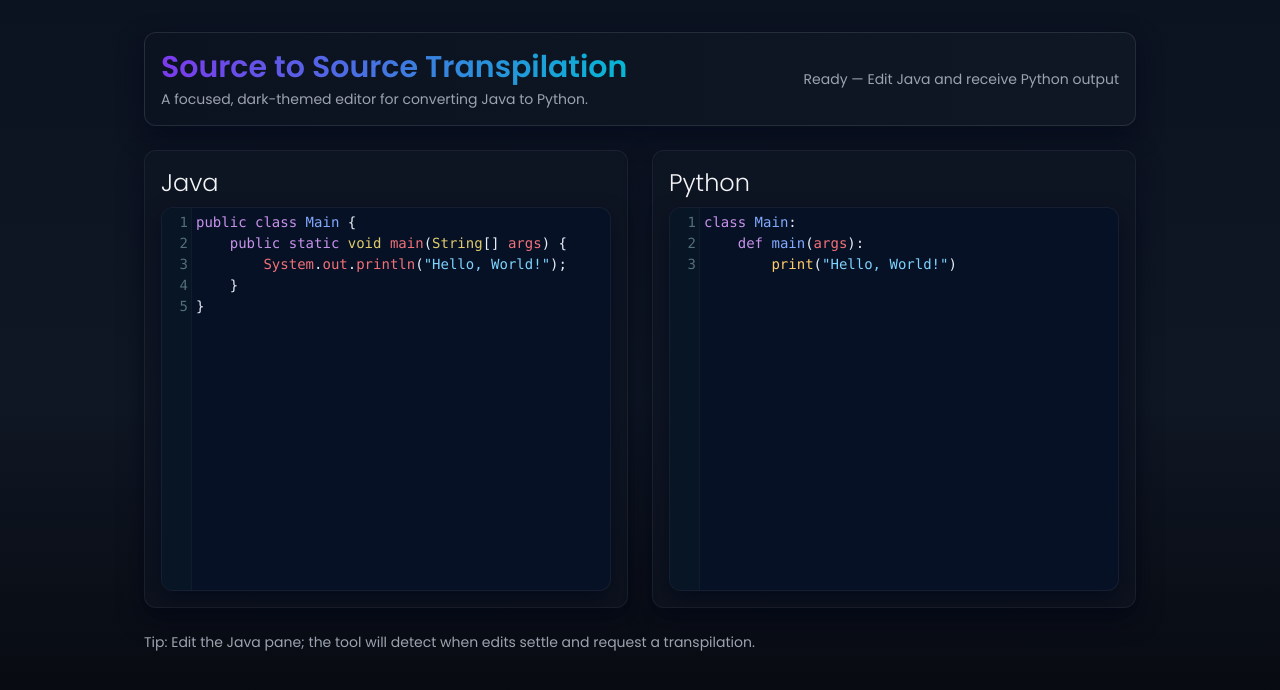
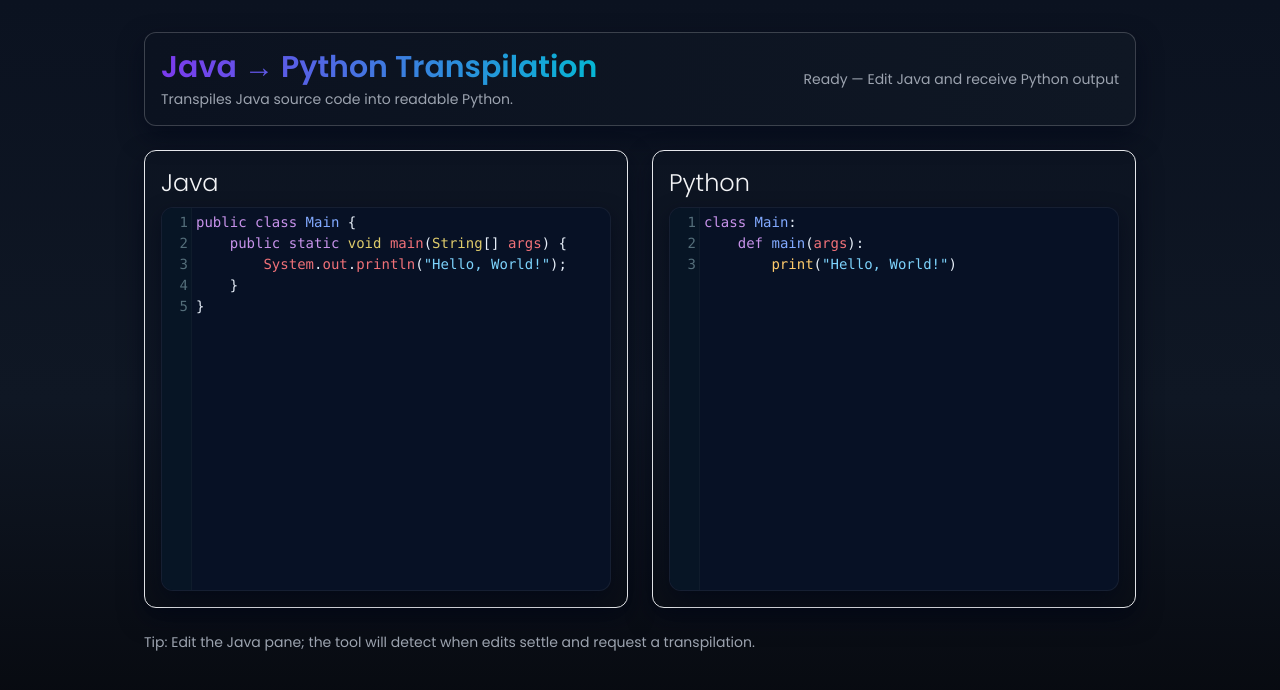
Before and after one commit to 8SIXSect/JavaToPythonTranspilerDemo, a Vue app in the folder client/: page / in a window 1280 px wide. Shown: the top 690 px of the page. Built offline with nearby package versions, Linux system fonts and the light colour scheme.

Commit message:
Removed bloat

```diff
--- a/client/public/index.html
+++ b/client/public/index.html
@@ -4,7 +4,6 @@
         <meta charset="utf-8">
         <meta http-equiv="X-UA-Compatible" content="IE=edge">
         <meta name="viewport" content="width=device-width,initial-scale=1.0">
-        <!-- Use Poppins for a modern, professional look -->
         <link href="https://fonts.googleapis.com/css2?family=Poppins:wght@300;400;600;700&display=swap" rel="stylesheet">
         <link rel="icon" href="<%= BASE_URL %>favicon.ico">
         <title><%= htmlWebpackPlugin.options.title %></title>
--- a/client/src/components/ProjectTitleHeaderRibbon.vue
+++ b/client/src/components/ProjectTitleHeaderRibbon.vue
@@ -1,21 +1,17 @@
 <template>
-    <div class="bg-gradient-to-r from-[#0b1220] to-[#0f1724] rounded-xl p-4 mb-6 shadow-lg-soft border border-[#ffffff1a]">
+    <div class="bg-gradient-to-r from-surface-800 to-surface-700 rounded-xl p-4 mb-6 shadow-lg-soft border border-gray-100 border-opacity-20">
         <div class="flex items-center justify-between gap-4">
             <div>
-                <h1 class="text-2xl md:text-3xl font-header font-semibold leading-tight bg-clip-text text-transparent bg-gradient-to-r from-[#7C3AED] to-[#06B6D4]">
-                    Source to Source Transpilation
-                </h1>
+                <h2 class="text-2xl md:text-3xl font-header font-semibold leading-tight bg-clip-text text-transparent bg-gradient-to-r from-primary to-accent">
+                    Java → Python Transpilation
+                </h2>
                 <p class="mt-1 text-sm text-gray-400">
-                    A focused, dark-themed editor for converting Java to Python.
+                    Transpiles Java source code into readable Python.
                 </p>
             </div>
-            <div class="hidden md:flex items-center text-sm text-gray-400">
+            <h2 class="hidden md:flex items-center text-sm text-gray-400">
                 Ready — Edit Java and receive Python output
-            </div>
+            </h2>
         </div>
     </div>
 </template>
-
-<style scoped>
-/* minimal scoped styling */
-</style>
--- a/client/src/components/TranspilerTextAreas.vue
+++ b/client/src/components/TranspilerTextAreas.vue
@@ -102,15 +102,13 @@ onMounted(() => {
 <template>
     <div class="grid gap-6">
         <div class="grid md:grid-cols-2 gap-6 items-start">
-            <div class="bg-[#0f1724]/60 border border-[#ffffff0f] rounded-xl p-4 shadow-lg-soft">
-                <!-- increased size and weight only; color unchanged -->
+            <div class="bg-card-60 border border-muted-weak rounded-xl p-4 shadow-lg-soft">
                 <h2 class="text-xl md:text-2xl font-header font-thin text-gray-100 pb-2">Java</h2>
                 <textarea name="java-editor" id="java-editor" spellcheck="false"
                     v-model="javaEditorDefaultText" class="w-full h-64 rounded-md bg-transparent text-gray-100"></textarea>
             </div>
 
-            <div class="bg-[#0f1724]/60 border border-[#ffffff0f] rounded-xl p-4 shadow-lg-soft">
-                <!-- increased size and weight only; color unchanged -->
+            <div class="bg-card-60 border border-muted-weak rounded-xl p-4 shadow-lg-soft">
                 <h2 class="text-xl md:text-2xl font-header font-thin text-gray-100 pb-2">Python</h2>
                 <textarea name="python-editor" id="python-editor" spellcheck="false"
                     v-model="pythonEditorDefaultText" class="w-full h-64 rounded-md bg-transparent text-gray-100"></textarea>
--- a/client/src/index.css
+++ b/client/src/index.css
@@ -38,27 +38,6 @@ body {
     transition: background-color 220ms ease, color 220ms ease;
 }
 
-/* Simple, dark-only helper utility classes used by components */
-.text-site {
-    color: var(--text) !important;
-}
-
-.text-muted {
-    color: var(--muted) !important;
-}
-
-.bg-card-60 {
-    background: var(--card-60) !important;
-}
-
-.border-muted {
-    border-color: var(--border) !important;
-}
-
-.border-muted-weak {
-    border-color: var(--border-weak) !important;
-}
-
 /* CodeMirror Material theme overrides to better match our dark palette */
 div.CodeMirror.cm-s-material {
     background: var(--cm-bg) !important;
@@ -93,12 +72,10 @@ div.CodeMirror.cm-s-material .CodeMirror-selected {
     background: var(--cm-selection) !important;
 }
 
-/* token color tweaks that blend with our palette (these override the material theme colors slightly) */
 .cm-s-material .cm-keyword { color: var(--cm-keyword) !important; }
 .cm-s-material .cm-string  { color: var(--cm-string) !important; }
 .cm-s-material .cm-comment { color: var(--cm-comment) !important; }
 
-/* Soft focus ring consistent with theme */
 :focus {
     outline: none;
     box-shadow: 0 0 0 3px rgba(124, 58, 237, 0.12);
```
